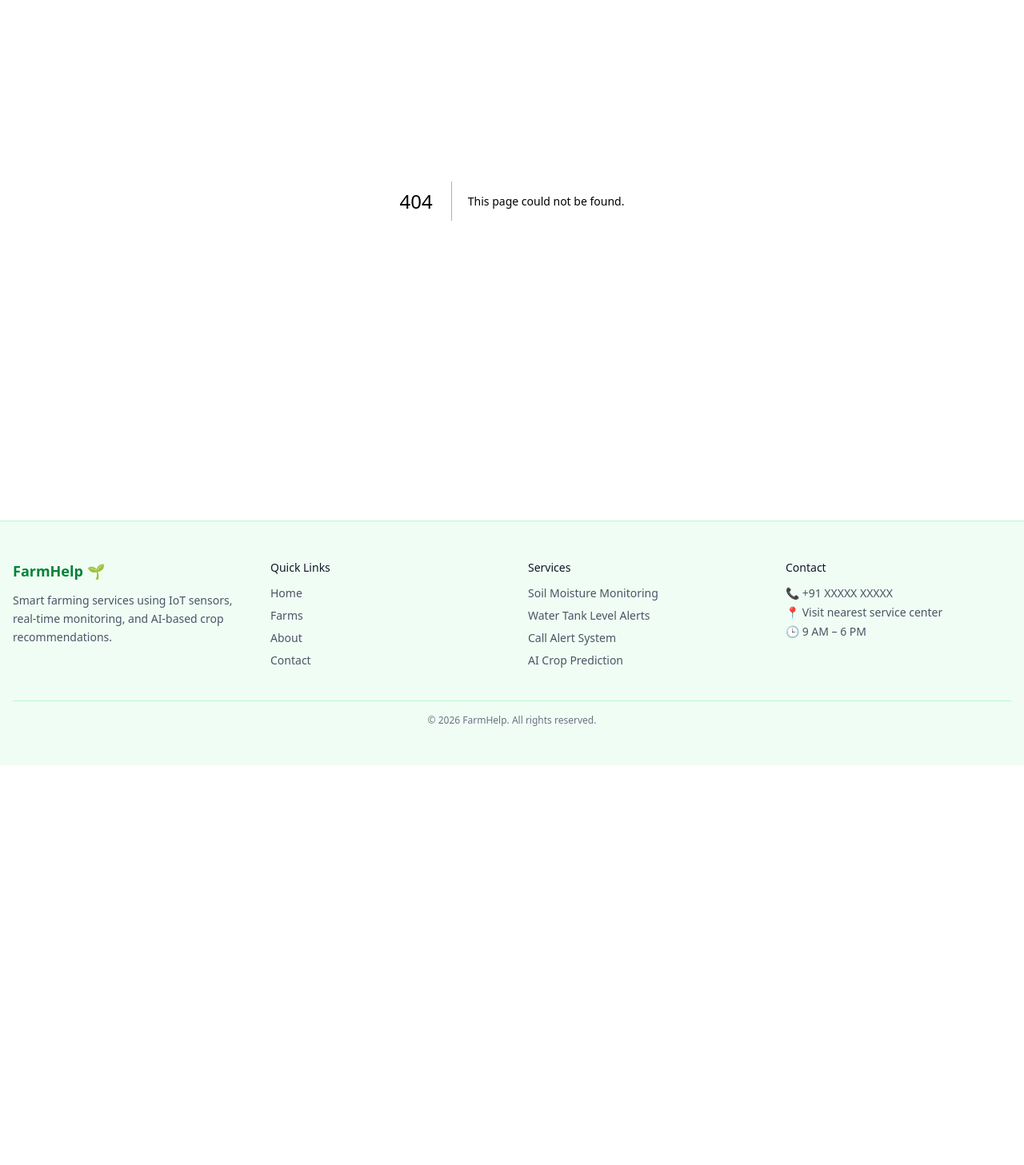
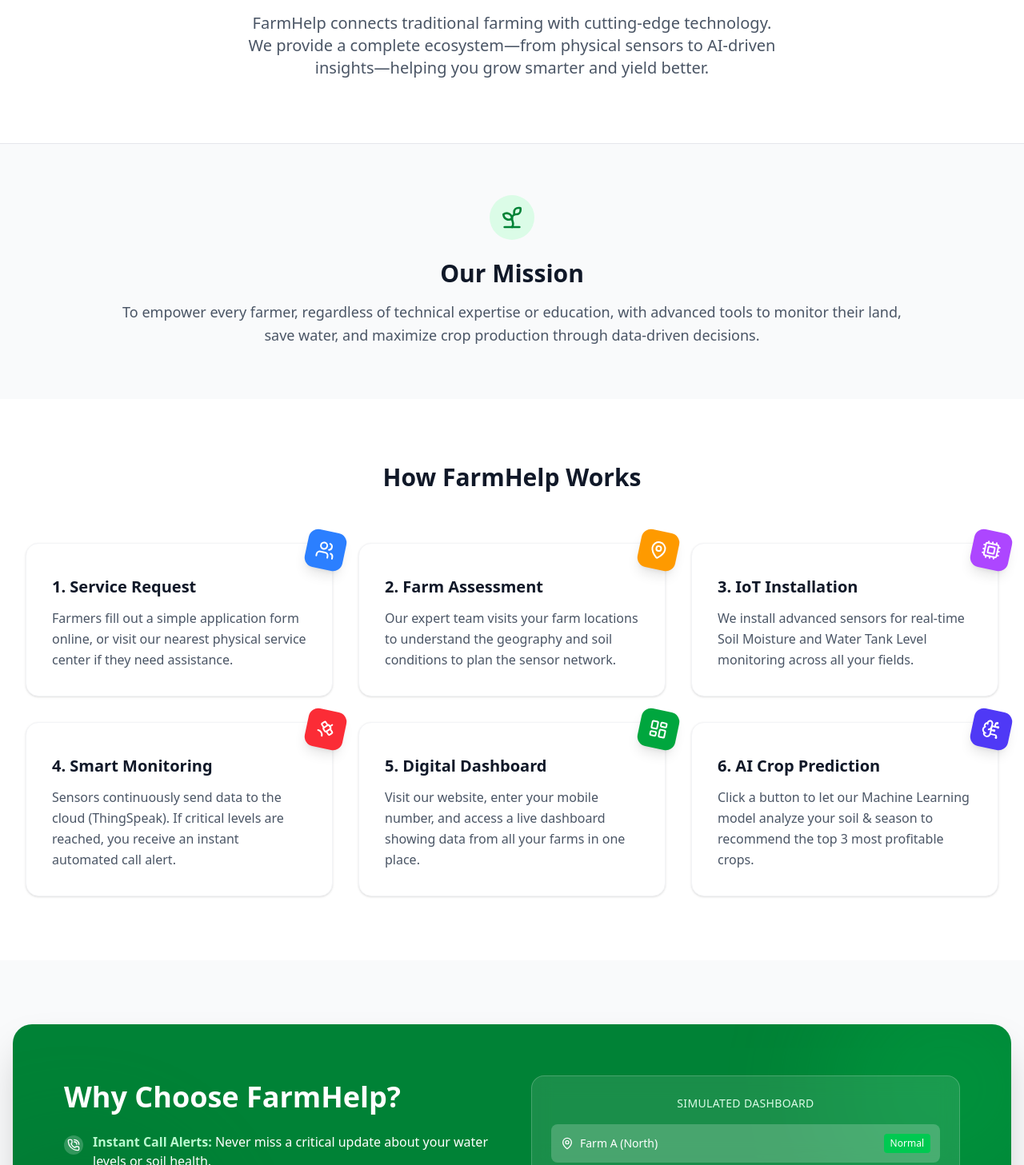
Before and after one commit to Mdk7866-gif/farmhelp, a Next.js app in the folder frontendweb/: page /about in a window 1280 px wide. Before the commit this address had no page. Shown: the part 214-1671 px from the top of the page at 80% size. Before the commit the page ends 1171 px from the top, so only its background shows below. Built offline with nearby package versions, Linux system fonts and the light colour scheme.

Commit message:
about page banaya

```diff
--- /dev/null
+++ b/frontendweb/src/app/about/page.tsx
@@ -0,0 +1,170 @@
+'use client';
+
+import {
+    Sprout,
+    MapPin,
+    Cpu,
+    Satellite,
+    PhoneCall,
+    LayoutDashboard,
+    BrainCircuit,
+    Users
+} from 'lucide-react';
+
+export default function AboutPage() {
+    const steps = [
+        {
+            title: "1. Service Request",
+            description: "Farmers fill out a simple application form online, or visit our nearest physical service center if they need assistance.",
+            icon: <Users className="w-6 h-6 text-white" />,
+            color: "bg-blue-500"
+        },
+        {
+            title: "2. Farm Assessment",
+            description: "Our expert team visits your farm locations to understand the geography and soil conditions to plan the sensor network.",
+            icon: <MapPin className="w-6 h-6 text-white" />,
+            color: "bg-amber-500"
+        },
+        {
+            title: "3. IoT Installation",
+            description: "We install advanced sensors for real-time Soil Moisture and Water Tank Level monitoring across all your fields.",
+            icon: <Cpu className="w-6 h-6 text-white" />,
+            color: "bg-purple-500"
+        },
+        {
+            title: "4. Smart Monitoring",
+            description: "Sensors continuously send data to the cloud (ThingSpeak). If critical levels are reached, you receive an instant automated call alert.",
+            icon: <Satellite className="w-6 h-6 text-white" />,
+            color: "bg-red-500"
+        },
+        {
+            title: "5. Digital Dashboard",
+            description: "Visit our website, enter your mobile number, and access a live dashboard showing data from all your farms in one place.",
+            icon: <LayoutDashboard className="w-6 h-6 text-white" />,
+            color: "bg-green-600"
+        },
+        {
+            title: "6. AI Crop Prediction",
+            description: "Click a button to let our Machine Learning model analyze your soil & season to recommend the top 3 most profitable crops.",
+            icon: <BrainCircuit className="w-6 h-6 text-white" />,
+            color: "bg-indigo-600"
+        }
+    ];
+
+    return (
+        <main className="min-h-screen bg-gray-50 dark:bg-gray-950 transition-colors duration-300">
+
+            {/* Hero Section */}
+            <section className="relative py-20 px-4 sm:px-6 lg:px-8 bg-white dark:bg-gray-900 border-b border-gray-200 dark:border-gray-800">
+                <div className="max-w-7xl mx-auto text-center">
+                    <h1 className="text-4xl md:text-6xl font-extrabold text-green-700 dark:text-green-500 tracking-tight">
+                        Revolutionizing Agriculture
+                    </h1>
+                    <p className="mt-6 max-w-2xl mx-auto text-lg md:text-xl text-gray-600 dark:text-gray-300">
+                        FarmHelp connects traditional farming with cutting-edge technology.
+                        We provide a complete ecosystem—from physical sensors to AI-driven insights—helping you grow smarter and yield better.
+                    </p>
+                </div>
+            </section>
+
+            {/* Mission Statement */}
+            <section className="py-16 px-4 max-w-5xl mx-auto text-center">
+                <div className="inline-flex items-center justify-center p-3 bg-green-100 dark:bg-green-900/30 rounded-full mb-6">
+                    <Sprout className="w-8 h-8 text-green-700 dark:text-green-400" />
+                </div>
+                <h2 className="text-3xl font-bold text-gray-900 dark:text-white mb-4">Our Mission</h2>
+                <p className="text-lg text-gray-600 dark:text-gray-400 leading-relaxed">
+                    To empower every farmer, regardless of technical expertise or education, with advanced tools to monitor their land, save water, and maximize crop production through data-driven decisions.
+                </p>
+            </section>
+
+            {/* How It Works (Winding Timeline for Desktop / Vertical for Mobile) */}
+            <section className="py-20 px-4 sm:px-6 lg:px-8 bg-white dark:bg-gray-900/50">
+                <div className="max-w-7xl mx-auto">
+                    <h2 className="text-3xl font-bold text-center text-gray-900 dark:text-white mb-16">
+                        How FarmHelp Works
+                    </h2>
+
+                    <div className="grid grid-cols-1 md:grid-cols-2 lg:grid-cols-3 gap-8">
+                        {steps.map((step, index) => (
+                            <div
+                                key={index}
+                                className="relative group bg-white dark:bg-gray-800 p-8 rounded-2xl shadow-sm hover:shadow-xl border border-gray-100 dark:border-gray-700 transition-all duration-300 transform hover:-translate-y-1"
+                            >
+                                <div className={`absolute top-0 right-0 -mt-4 -mr-4 w-12 h-12 rounded-xl ${step.color} shadow-lg flex items-center justify-center transform rotate-12 group-hover:rotate-0 transition-transform duration-300`}>
+                                    {step.icon}
+                                </div>
+
+                                <h3 className="text-xl font-bold text-gray-900 dark:text-white mt-2 mb-3">
+                                    {step.title}
+                                </h3>
+                                <p className="text-gray-600 dark:text-gray-400 leading-relaxed">
+                                    {step.description}
+                                </p>
+                            </div>
+                        ))}
+                    </div>
+                </div>
+            </section>
+
+            {/* Features Detail Section */}
+            <section className="py-20 px-4 max-w-7xl mx-auto">
+                <div className="bg-green-700 dark:bg-green-800 rounded-3xl p-8 md:p-16 text-white shadow-2xl overflow-hidden relative">
+
+                    {/* Decorative Background Circles */}
+                    <div className="absolute top-0 right-0 -mr-20 -mt-20 w-80 h-80 bg-green-500 rounded-full opacity-20 blur-3xl"></div>
+                    <div className="absolute bottom-0 left-0 -ml-20 -mb-20 w-80 h-80 bg-green-900 rounded-full opacity-20 blur-3xl"></div>
+
+                    <div className="relative z-10 grid md:grid-cols-2 gap-12 items-center">
+                        <div>
+                            <h2 className="text-3xl md:text-4xl font-bold mb-6">
+                                Why Choose FarmHelp?
+                            </h2>
+                            <ul className="space-y-4">
+                                <li className="flex items-start gap-3">
+                                    <div className="p-1 bg-white/20 rounded-full mt-1">
+                                        <PhoneCall className="w-4 h-4 text-white" />
+                                    </div>
+                                    <span><strong className="text-green-200">Instant Call Alerts:</strong> Never miss a critical update about your water levels or soil health.</span>
+                                </li>
+                                <li className="flex items-start gap-3">
+                                    <div className="p-1 bg-white/20 rounded-full mt-1">
+                                        <LayoutDashboard className="w-4 h-4 text-white" />
+                                    </div>
+                                    <span><strong className="text-green-200">Unified Dashboard:</strong> Multiple farms? No problem. See data for all your locations in one view.</span>
+                                </li>
+                                <li className="flex items-start gap-3">
+                                    <div className="p-1 bg-white/20 rounded-full mt-1">
+                                        <BrainCircuit className="w-4 h-4 text-white" />
+                                    </div>
+                                    <span><strong className="text-green-200">Smart Predictions:</strong> Stop guessing. Let AI tell you what to grow for maximum profit.</span>
+                                </li>
+                            </ul>
+                        </div>
+
+                        <div className="bg-white/10 backdrop-blur-md border border-white/20 rounded-2xl p-6">
+                            <div className="text-center mb-4">
+                                <h4 className="text-green-100 font-medium tracking-wide text-sm uppercase">Simulated Dashboard</h4>
+                            </div>
+                            <div className="space-y-3">
+                                <div className="flex justify-between items-center bg-white/20 p-3 rounded-lg">
+                                    <span className="flex items-center gap-2 text-sm"><MapPin size={16} /> Farm A (North)</span>
+                                    <span className="text-xs bg-green-500 px-2 py-1 rounded text-white">Normal</span>
+                                </div>
+                                <div className="flex justify-between items-center bg-white/20 p-3 rounded-lg">
+                                    <span className="flex items-center gap-2 text-sm"><MapPin size={16} /> Farm B (South)</span>
+                                    <span className="text-xs bg-red-500 px-2 py-1 rounded text-white animate-pulse">Low Moisture</span>
+                                </div>
+                                <div className="flex justify-between items-center bg-white/20 p-3 rounded-lg">
+                                    <span className="flex items-center gap-2 text-sm"><MapPin size={16} /> Farm C (East)</span>
+                                    <span className="text-xs bg-blue-500 px-2 py-1 rounded text-white">Tank Full</span>
+                                </div>
+                            </div>
+                        </div>
+                    </div>
+                </div>
+            </section>
+
+        </main>
+    );
+}
```
